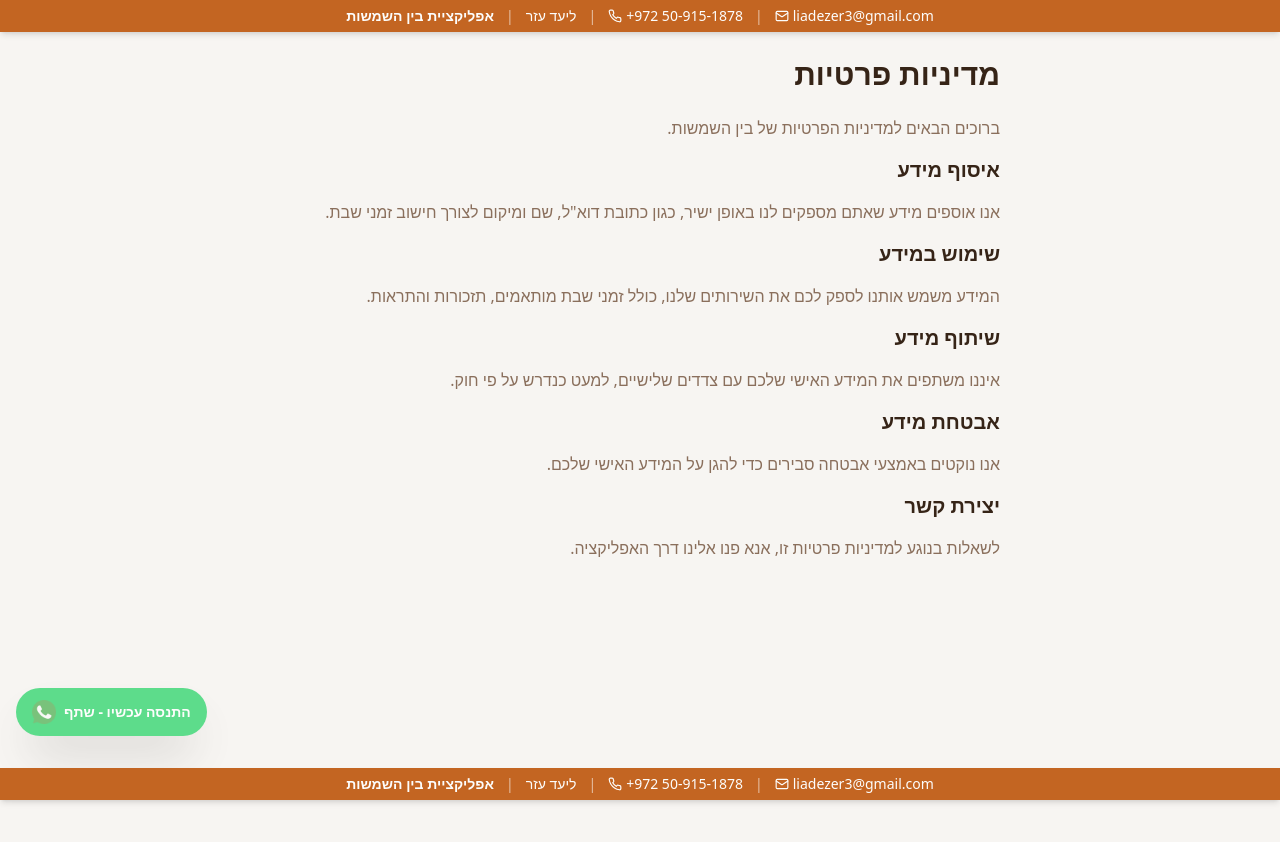
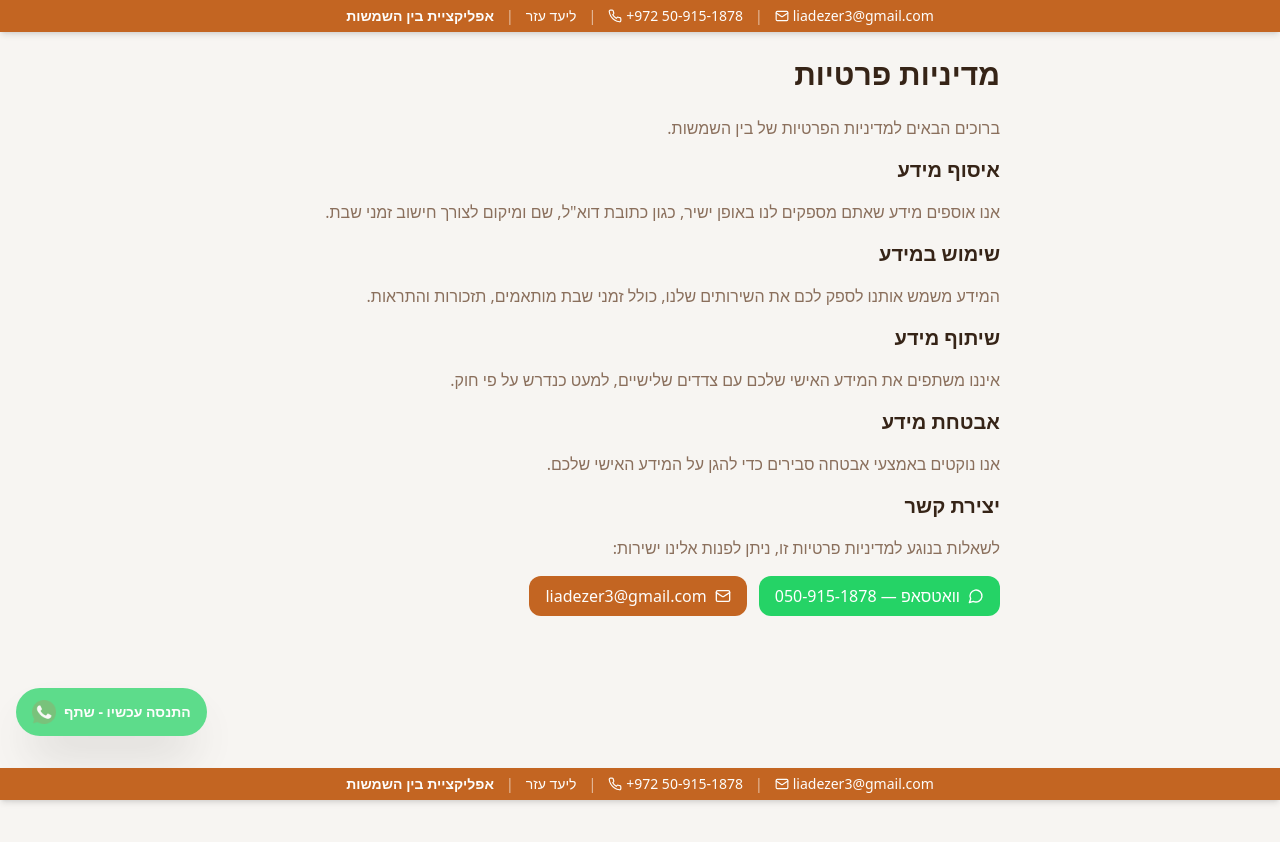
Before and after one commit to liadezer3/ben-hashmashot, a React (Vite) app: page /privacy in a window 1280 px wide. Shown: the top 842 px of the page. Built offline with nearby package versions, Linux system fonts and the light colour scheme; what @hebcal/core would draw is missing.

Commit message:
Changes
Co-authored-by: liadezer3 <86228025+liadezer3@users.noreply.github.com>

```diff
--- a/src/pages/Privacy.tsx
+++ b/src/pages/Privacy.tsx
@@ -1,3 +1,5 @@
+import { Mail, MessageCircle } from "lucide-react";
+
 const Privacy = () => {
   return (
     <div className="min-h-screen bg-background text-foreground p-6 max-w-3xl mx-auto" dir="rtl">
@@ -13,7 +15,25 @@ const Privacy = () => {
         <h2 className="text-xl font-semibold text-foreground">אבטחת מידע</h2>
         <p>אנו נוקטים באמצעי אבטחה סבירים כדי להגן על המידע האישי שלכם.</p>
         <h2 className="text-xl font-semibold text-foreground">יצירת קשר</h2>
-        <p>לשאלות בנוגע למדיניות פרטיות זו, אנא פנו אלינו דרך האפליקציה.</p>
+        <p>לשאלות בנוגע למדיניות פרטיות זו, ניתן לפנות אלינו ישירות:</p>
+        <div className="flex flex-wrap gap-3 mt-2">
+          <a
+            href="https://wa.me/972509151878"
+            target="_blank"
+            rel="noopener noreferrer"
+            className="inline-flex items-center gap-2 px-4 py-2 rounded-lg bg-[#25D366] text-white hover:bg-[#128C7E] transition-colors"
+          >
+            <MessageCircle className="w-4 h-4" />
+            וואטסאפ — 050-915-1878
+          </a>
+          <a
+            href="mailto:liadezer3@gmail.com"
+            className="inline-flex items-center gap-2 px-4 py-2 rounded-lg bg-primary text-primary-foreground hover:opacity-90 transition-opacity"
+          >
+            <Mail className="w-4 h-4" />
+            liadezer3@gmail.com
+          </a>
+        </div>
       </div>
     </div>
   );
```
